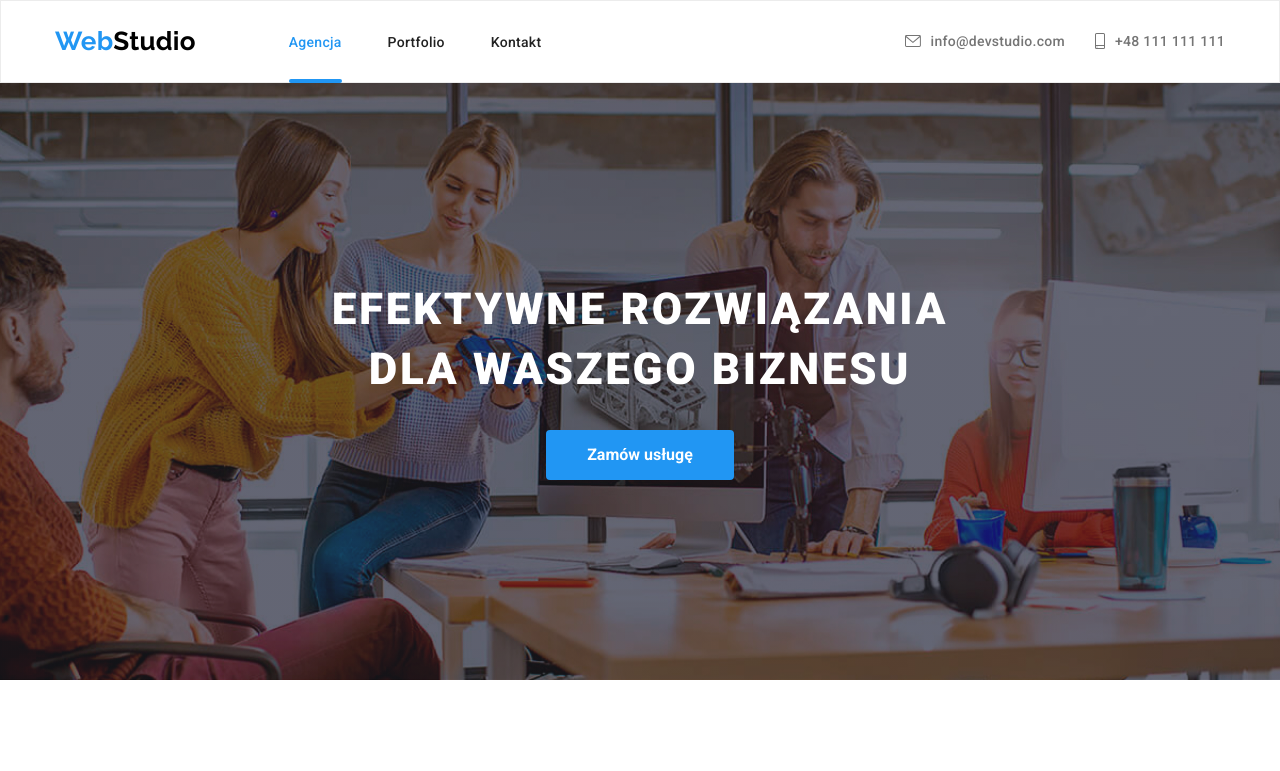
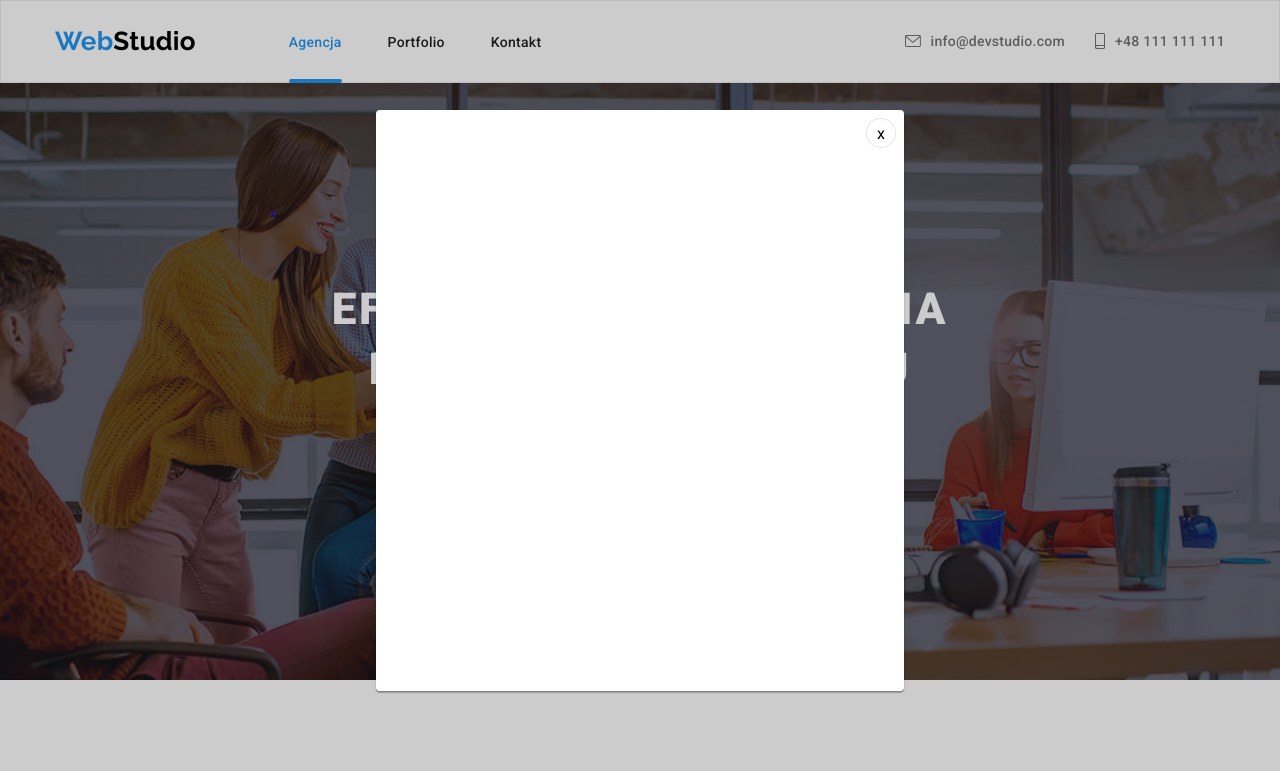
Before and after one commit to WiktorRLewandowski/goit-markup-hw-05, a plain HTML site: page index.html in a window 1280 px wide. Both pictures are taken after a click on the button "Zamów usługę". Shown: the top 771 px of the page. Drawn offline with nearby package versions, Linux system fonts and the light colour scheme.

Commit message:
added modal

```diff
--- a/css/styles.css
+++ b/css/styles.css
@@ -29,9 +29,10 @@
       NAVIGATION
       1. global styling
         1.1. deleting base formatting
+        1.2. hover decoration
+        1.3. icon styling
 
-      2. hover decoration
-         2.1. icon styling
+      2. modal
 
       3. logo styling
 
@@ -65,7 +66,8 @@ body {
   font-family: "Roboto", sans-serif;
   letter-spacing: 0.03em;
   margin: 0;
-  padding: 0;
+  padding: 80px 0 0 0;
+  min-height: 100vh;
 }
 
 .container {
@@ -74,10 +76,14 @@ body {
   padding-inline: 15px;
 }
 
-.section,
-.section-portfolio {
+.section {
   background-color: var(--section-bg-clr);
   padding: 94px 0;
+}
+
+.section-portfolio {
+  padding-bottom: 94px;
+
 }
 
 .section:first-of-type {
@@ -172,6 +178,93 @@ body {
   margin-bottom: 20px;
 }
 
+/* modal */
+
+.is-hidden {
+  pointer-events: none;
+  visibility: hidden;
+  opacity: 0;
+
+}
+
+.modal {
+  position: fixed;
+  top: 0;
+  left: 0;
+  z-index: 2;
+
+  height: 100vh;
+  width: 100vw;
+
+  display: flex;
+  align-items: center;
+  justify-content: center;
+
+  /* transition: transform, opacity, 500ms ease-out;
+  transform: translateY(0);
+  opacity: 1;
+
+  animation-name: modalAnimation;
+  animation-duration: 500ms;
+  animation-direction: alternate; */
+
+}
+
+.backdrop {
+  background-image: linear-gradient(#00000033, #00000033);
+}
+
+.modal-window {
+  /* position: absolute;
+  top: 50%;
+  left: 50%; */
+  transform: translate(-50%, -50%), scale(1);
+
+  position: relative;
+
+  background-color: var(--section-bg-clr);
+  z-index: 3;
+
+  width: 528px;
+  height: 581px;
+
+  opacity: 1;
+
+  border: none;
+  border-radius: 4px;
+
+  box-shadow: 0px 1px 3px rgba(0, 0, 0, 0.12),
+    0px 1px 1px rgba(0, 0, 0, 0.14),
+    0px 2px 1px rgba(0, 0, 0, 0.2);
+}
+
+.button-close {
+  position: absolute;
+  top: 8px;
+  right: 8px;
+
+  width: 30px;
+  height: 30px;
+
+  text-align: center;
+  background-color: inherit;
+
+  border: 1px solid #0000001A;
+  border-radius: 50%;
+
+  padding: 6px;
+}
+
+@keyframes modalAnimation {
+  0% {
+    transform: translateY(-100%);
+  }
+
+  100% {
+    transform: translateY(0);
+  }
+}
+
 
 /* navigation bar */
 
@@ -179,7 +272,7 @@ body {
   position: fixed;
   width: 100%;
   top: 0;
-  z-index: 100;
+  z-index: 1;
 
   background-color: var(--nav-bar-bg-clr);
   border: 1px solid #ececec;
@@ -318,7 +411,7 @@ body {
 
   max-width: 1600px;
   padding: 200px 0;
-  margin-top: 80px;
+  /* margin-top: 80px; */
   margin-inline: auto;
 }
 
@@ -680,7 +773,8 @@ body {
   box-shadow: 0px 1px 1px rgba(0, 0, 0, 0.12), 0px 4px 4px rgba(0, 0, 0, 0.06), 1px 4px 6px rgba(0, 0, 0, 0.16);
 }
 
-.portfolio-projects:hover .overlay {
+.portfolio-projects:hover .overlay,
+.portfolio-projects:focus .overlay {
   transform: translateY(0);
 }
 
--- a/index.html
+++ b/index.html
@@ -17,7 +17,14 @@
   <link rel="stylesheet" href="./css/styles.css" class="style" />
 </head>
 
+
 <body>
+  <div class="modal is-hidden backdrop" data-modal>
+    <div class="modal-window">
+      <button class="button-close" data-modal-close>x</button>
+    </div>
+  </div>
+
   <header class="header">
     <!-- navigation bar -->
 
@@ -50,7 +57,8 @@
 
     <div class="header-banner">
       <h1>efektywne rozwiązania dla waszego biznesu</h1>
-      <button class="button" type="button">Zamów usługę</button>
+      <button class="button" type="button" data-modal-open>Zamów usługę</button>
+
     </div>
   </header>
   <main>
@@ -378,6 +386,7 @@
       </div>
     </div>
   </footer>
+  <script src="./js/modal.js"></script>
 </body>
 
 </html>
```
